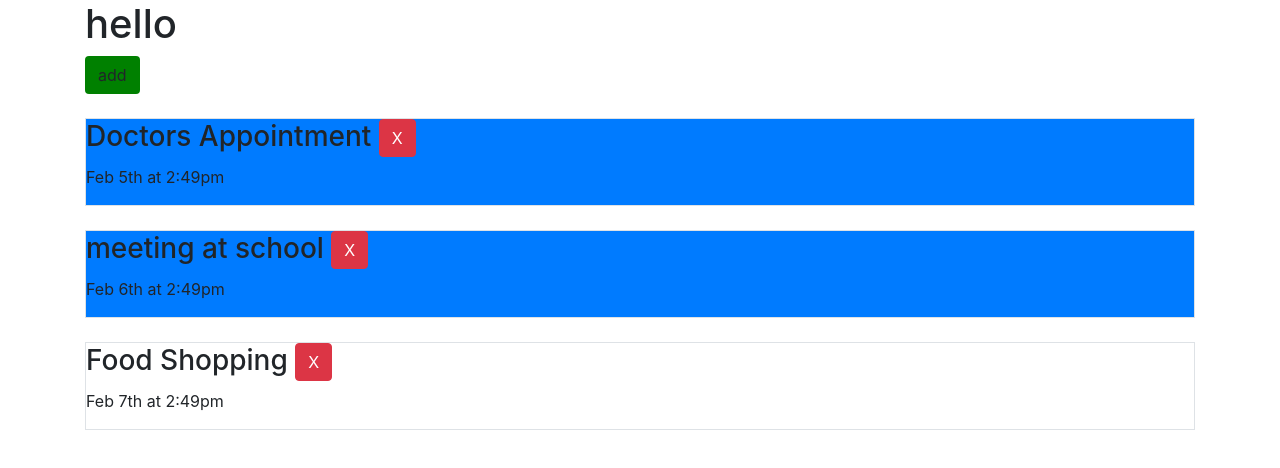
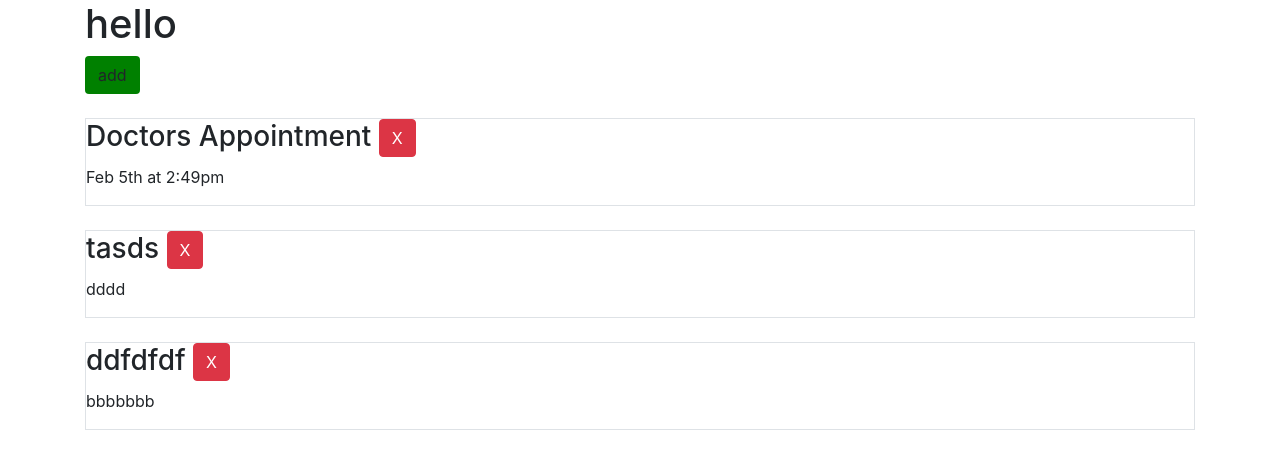
Before and after one commit to prime-infinity/OlympusTasks, a React (Create React App) app: page / in a window 1280 px wide. Shown: the top 468 px of the page. Built offline with nearby package versions, Linux system fonts and the light colour scheme; data requests are answered from the project's data file.

Commit message:
done with crud

```diff
--- /dev/null
+++ b/db.json
@@ -0,0 +1,22 @@
+{
+  "tasks": [
+    {
+      "id": 1,
+      "text": "Doctors Appointment",
+      "day": "Feb 5th at 2:49pm",
+      "reminder": false
+    },
+    {
+      "text": "tasds",
+      "day": "dddd",
+      "reminder": false,
+      "id": 2
+    },
+    {
+      "text": "ddfdfdf",
+      "day": "bbbbbbb",
+      "reminder": false,
+      "id": 3
+    }
+  ]
+}
--- a/package.json
+++ b/package.json
@@ -6,6 +6,7 @@
     "@testing-library/jest-dom": "^5.15.1",
     "@testing-library/react": "^11.2.7",
     "@testing-library/user-event": "^12.8.3",
+    "json-server": "^0.17.0",
     "react": "^17.0.2",
     "react-dom": "^17.0.2",
     "react-scripts": "4.0.3",
@@ -15,7 +16,8 @@
     "start": "react-scripts start",
     "build": "react-scripts build",
     "test": "react-scripts test",
-    "eject": "react-scripts eject"
+    "eject": "react-scripts eject",
+    "server": "json-server --watch db.json --port 5000"
   },
   "eslintConfig": {
     "extends": [
--- a/src/App.js
+++ b/src/App.js
@@ -1,4 +1,4 @@
-import { useState } from 'react'
+import { useState, useEffect } from 'react'
 import Header from './components/Header'
 import Tasks from './components/Tasks'
 import AddTask from './components/AddTask'
@@ -7,46 +7,81 @@ function App() {
 
   const [showAddTask, setShowAddTask] = useState(false)
 
-  const [tasks, setTasks] = useState([
-    {
-      id:1,
-      text: 'Doctors Appointment',
-      day:'Feb 5th at 2:49pm',
-      reminder:true,
-    },
-    {
-      id:2,
-      text: 'meeting at school',
-      day:'Feb 6th at 2:49pm',
-      reminder:true,
-    },
-    {
-      id:3,
-      text: 'Food Shopping',
-      day:'Feb 7th at 2:49pm',
-      reminder:false,
-    },
+  const [tasks, setTasks] = useState([])
 
-  ])
+  useEffect(() => {
+    const getTasks =  async () => {
+      const tasksFromServer = await fetchTasks()
+      setTasks(tasksFromServer)
+    }
+    getTasks()
+  },[])
 
-  const addTask = (task) => {
+  //fetch tasks
+  const fetchTasks = async() => {
+    const res = await fetch('http://localhost:5000/tasks')
+    const data = await res.json()
 
-    const id = Math.floor(Math.random() * 1000) +1
+    return data
+  }
 
+    //fetch single task
+    const fetchTask = async(id) => {
+      const res = await fetch(`http://localhost:5000/tasks/${id}`)
+      const data = await res.json()
+
+      return data
+    }
+
+
+  const addTask = async (task) => {
+
+    const res = await fetch('http://localhost:5000/tasks',{
+      method: 'POST',
+      headers: {
+        'Content-type': 'application/json'
+      },
+      body: JSON.stringify(task)
+    })
+
+    const data = await res.json()
+
+    setTasks([...tasks,data])
+
+    /*const id = Math.floor(Math.random() * 1000) +1
     const newTask = {id, ...task}
-    setTasks([...tasks,newTask])
+    setTasks([...tasks,newTask])*/
 
   }
 
   //Delete Task
-  const deleteTask = (id) => {
+  const deleteTask = async (id) => {
+
+    await fetch(`http://localhost:5000/tasks/${id}`, {
+      method:'DELETE'
+    })
+
+
     setTasks(tasks.filter((task) => task.id !== id))
   }
 
   //toggel reminder
-  const toggleReminder = (id) => {
+  const toggleReminder = async (id) => {
 
-    setTasks(tasks.map((task) => task.id === id ? { ...task, reminder: !task.reminder } : task))
+    const taskToToggle = await fetchTask(id)
+    const updTask = {...taskToToggle, reminder: !taskToToggle.reminder}
+
+    const res = await fetch(`http://localhost:5000/tasks/${id}`,{
+      method: 'PUT',
+      headers: {
+        'Content-type': 'application/json'
+      },
+      body: JSON.stringify(updTask)
+    })
+
+    const data = await res.json()
+
+    setTasks(tasks.map((task) => task.id === id ? { ...task, reminder: !data.reminder } : task))
 
   }
 
--- a/src/components/Header.js
+++ b/src/components/Header.js
@@ -16,10 +16,4 @@ const Header = ({title, onAdd, showAdd}) =>{
       title:PropTypes.string.isRequired
   }
 
-  //css in js
-  /*const headingStyle = {
-      color:'red',
-      backgroundColor:'blue',
-  }*/
-
   export default Header;
```
Also changed, not shown: 1 other file (tests, documents, lock files or other folders).
